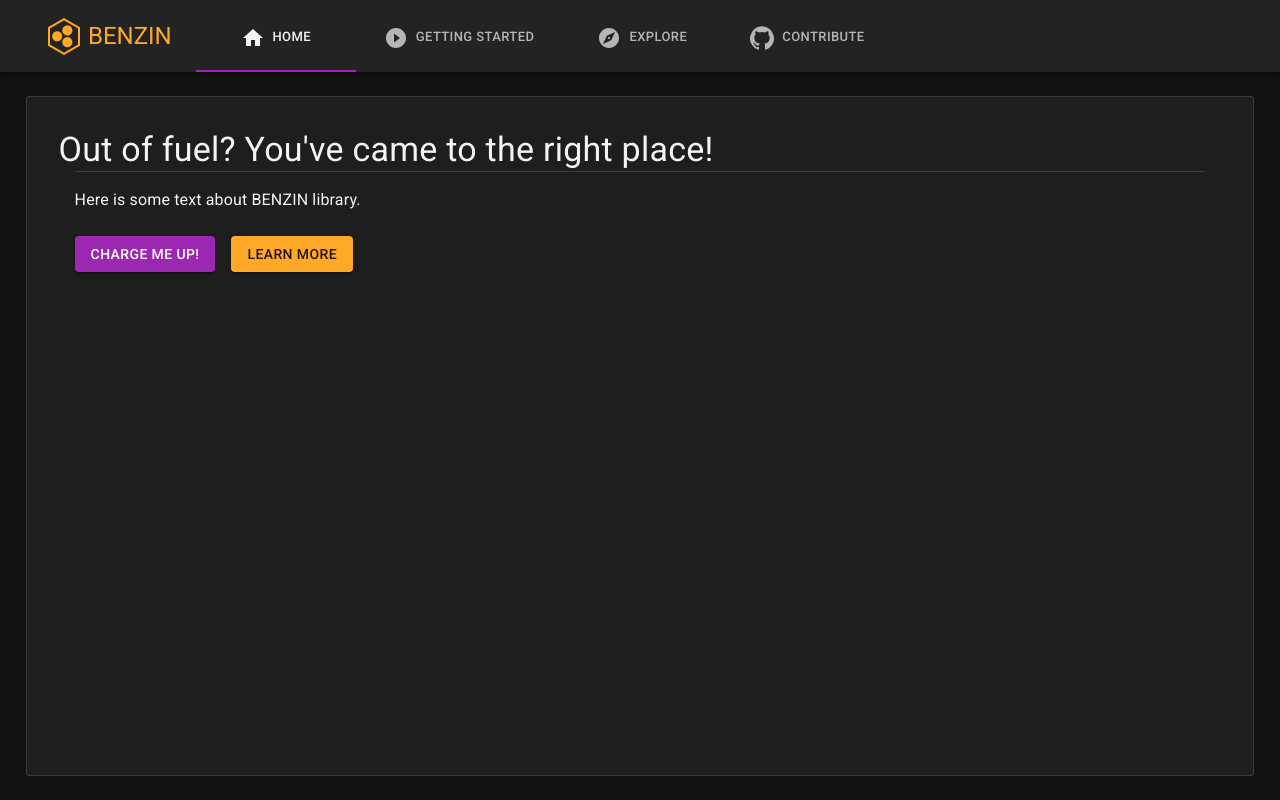
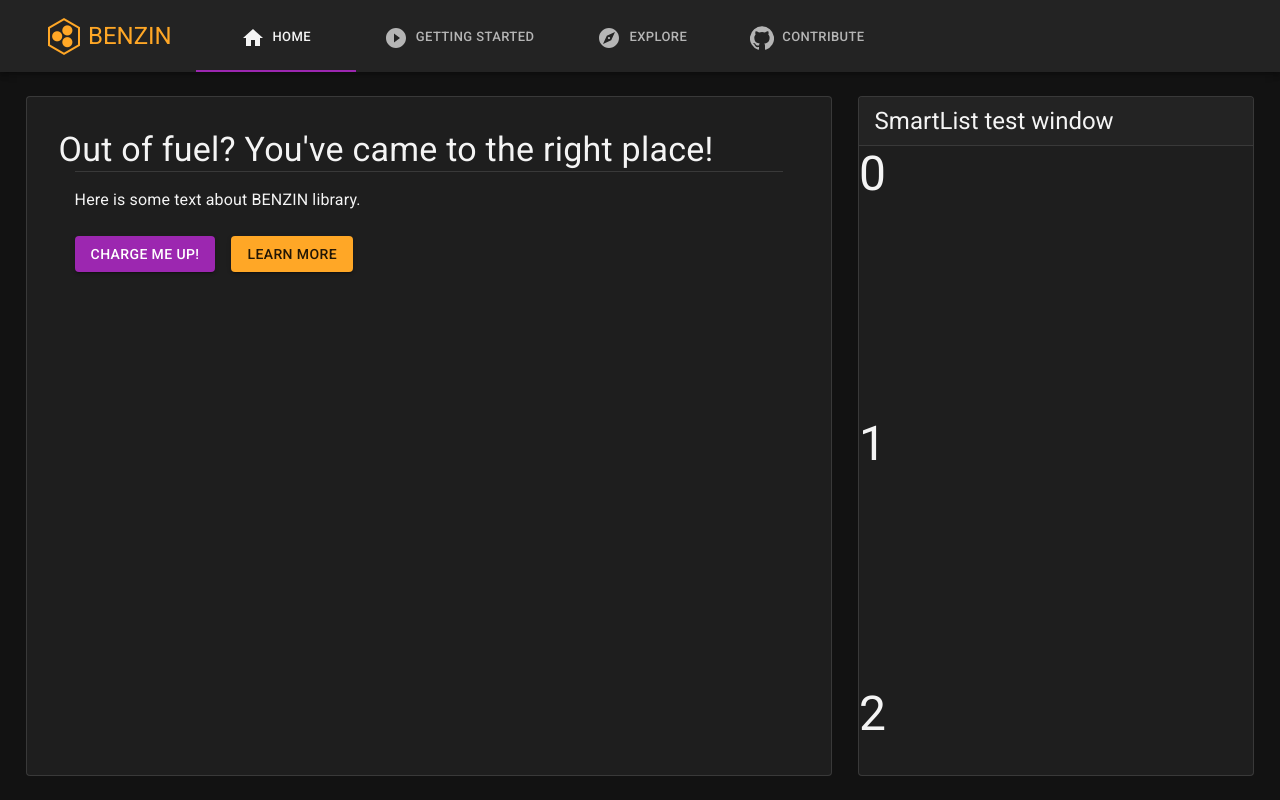
Before and after one commit to eug-vs/react-benzin, a React (Create React App) app: page / in a window 1280 px wide. Built offline with nearby package versions, Linux system fonts and the light colour scheme.

Commit message:
feat: migrate SmartList to Typescript

```diff
--- a/package.json
+++ b/package.json
@@ -2,8 +2,8 @@
   "name": "react-benzin",
   "version": "2.0.0",
   "description": "A powerful React Material components library.",
-  "main": "dist/index.js",
-  "module": "dist/index.js",
+  "main": "dist/index.tsx",
+  "module": "dist/index.tsx",
   "files": [
     "dist",
     "README.md"
@@ -29,6 +29,8 @@
     "@types/node": "^13.5.0",
     "@types/react": "^16.9.19",
     "@types/react-dom": "^16.9.5",
+    "@types/react-virtualized-auto-sizer": "^1.0.0",
+    "@types/react-window": "^1.8.1",
     "eslint": "^6.8.0",
     "eslint-config-react-app": "^5.1.0",
     "typescript": "^3.7.5"
--- a/src/index.js
+++ b/src/index.tsx
@@ -1,13 +1,14 @@
 import React, { useState } from 'react';
 import ReactDOM from 'react-dom';
 
-import { makeStyles, Button } from '@material-ui/core';
+import { makeStyles, Button, Typography } from '@material-ui/core';
 
 import {
   BenzinThemeProvider,
   Header,
   Window,
   ContentSection,
+  SmartList,
 } from './lib';
 
 import icon from './assets/icon.png';
@@ -29,7 +30,13 @@ const headerContents = {
   'getting started': <PlayCircleFilledWhiteIcon />,
   explore: <ExploreIcon />,
   contribute: <GitHubIcon />,
-}
+};
+
+const renderItem = ({ index, style }: any) => {
+  return (
+      <Typography variant="h3" style={style} component="div"> {index} </Typography>
+  );
+};
 
 const Icon1 = <img src={icon} width="32px" height="37px" alt="logo"/>
 const Icon2 = <img src={icon2} height="32px" alt="logo"/>
@@ -49,7 +56,7 @@ const App = () => {
         page={page}
         setPage={setPage}
       />
-      <Window type="mono">
+      <Window type="primary">
         <div className={classes.window}>
           <ContentSection sectionName="Out of fuel? You've came to the right place!">
             <p> Here is some text about BENZIN library. </p>
@@ -62,6 +69,13 @@ const App = () => {
           </ContentSection>
         </div>
       </Window>
+      <Window type="secondary" name="SmartList test window">
+        <SmartList
+          itemSize={270}
+          itemCount={100}
+          renderItem={renderItem}
+        />
+      </Window>
     </BenzinThemeProvider>
   );
 };
--- a/src/lib/SmartList/SmartList.js
+++ /dev/null
@@ -1,28 +0,0 @@
-import React from 'react';
-
-import { FixedSizeList } from 'react-window';
-import AutoSizer from 'react-virtualized-auto-sizer';
-
-
-const SmartList = ({ itemSize, itemCount, renderItem }) => {
-
-  return (
-    <div style={{ flex: '1 1 auto', overflow: 'hidden' }}>
-      <AutoSizer>
-        {({ width, height }) => (
-          <FixedSizeList
-            height={height}
-            width={width}
-            itemSize={itemSize}
-            itemCount={itemCount}
-          >
-            {renderItem}
-          </FixedSizeList>
-        )}
-      </AutoSizer>
-    </div>
-  );
-};
-
-
-export default SmartList;
--- /dev/null
+++ b/src/lib/SmartList/SmartList.tsx
@@ -0,0 +1,44 @@
+import React from 'react';
+import { FixedSizeList } from 'react-window';
+import AutoSizer from 'react-virtualized-auto-sizer';
+
+
+interface RenderPropTypes {
+  index: number;
+  style: any;
+}
+
+interface PropTypes {
+  itemSize: number;
+  itemCount: number;
+  renderItem: React.FC<RenderPropTypes>;
+}
+
+interface Size {
+  height: number;
+  width: number;
+}
+
+
+const SmartList: React.FC<PropTypes> = ({ itemSize, itemCount, renderItem }) => {
+
+  const ResizedList: React.FC<Size> = ({ width, height}) => (
+    <FixedSizeList
+      height={height}
+      width={width}
+      itemSize={itemSize}
+      itemCount={itemCount}
+    >
+      {renderItem}
+    </FixedSizeList>
+  );
+
+  return (
+    <div style={{ flex: '1 1 auto', overflow: 'hidden' }}>
+      <AutoSizer children={ResizedList} />
+    </div>
+  );
+};
+
+
+export default SmartList;
```
Also changed, not shown: src/lib/index.ts (renamed from src/lib/index.js), 1 other file (tests, documents, lock files or other folders).
